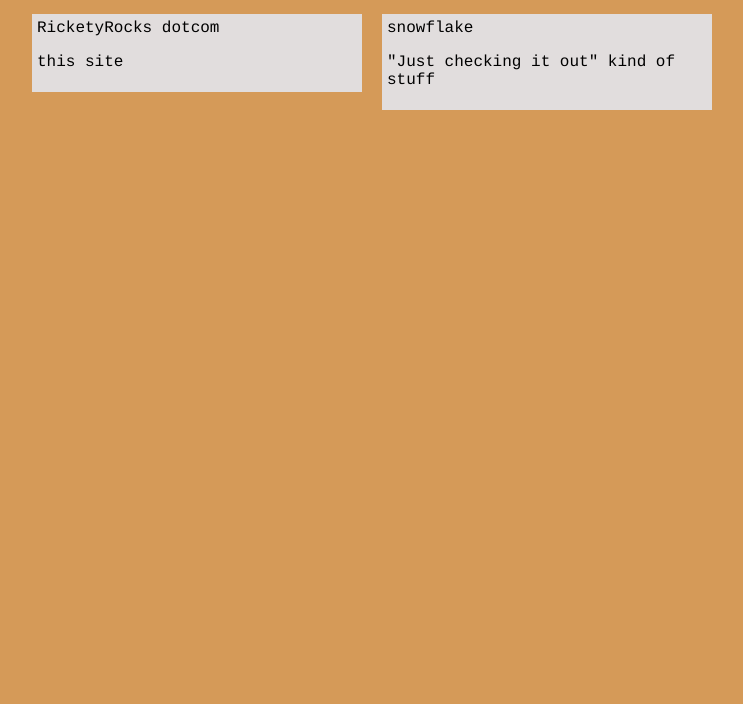
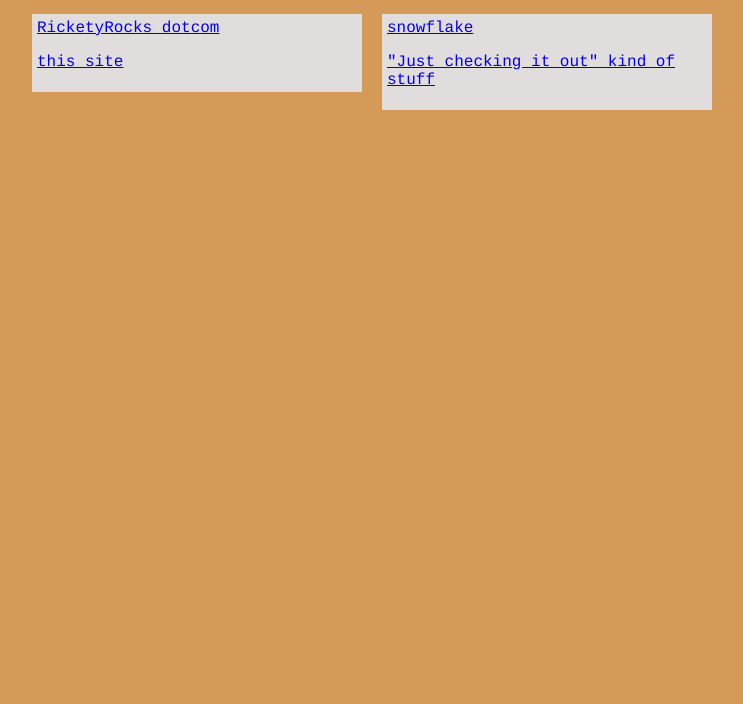
Before and after one commit to ricketyrocks/ricketyrocks.github.io, a plain HTML site: page index.html in a window 1280 px wide. Shown: the part 96-800 px from the top of the page, without its empty margins (268-1011 px from the left). Drawn offline with Linux system fonts and the light colour scheme.

Commit message:
add links

```diff
--- a/index.html
+++ b/index.html
@@ -16,13 +16,17 @@
         </span>
       </div>
       <div class="column">
+        <a href="https://github.com/ricketyrocks/ricketyrocks.github.io">
         RicketyRocks dotcom
         <p>this site
+        </a>
       </div>
       <div class="column">
+        <a href="https://github.com/ricketyrocks/snowflake">
         snowflake
         <p>
         "Just checking it out" kind of stuff
+        </a>
       </div>
 
     </div>
```
